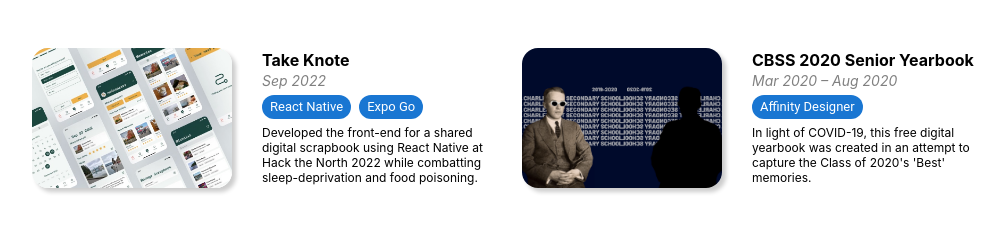
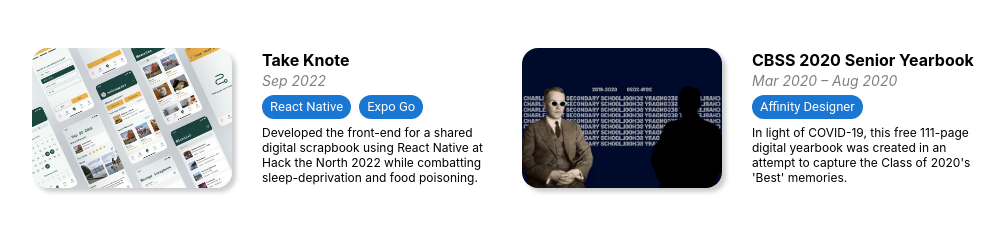
Before and after one commit to tarynwou/me, a Next.js app in the folder nextjs-blog/: page / in a window 1280 px wide. Shown: the part 4077-4312 px from the top of the page, without its empty margins (128-1133 px from the left). Built offline with nearby package versions, Linux system fonts and the light colour scheme.

Commit message:
changed nwPlus description

```diff
--- a/nextjs-blog/components/Portfolio.tsx
+++ b/nextjs-blog/components/Portfolio.tsx
@@ -42,7 +42,7 @@
 					imgSrc="/images/cbss-yearbook.png"
 					projectUrl="https://drive.google.com/file/d/1NoC3PIEn6J_FA206PSI2UfJgesn0F67z/view?usp=sharing"
 					projectDate="Mar 2020 – Aug 2020"
-					projectDescription="In light of COVID-19, this free digital yearbook was created in
+					projectDescription="In light of COVID-19, this free 111-page digital yearbook was created in
 					an attempt to capture the Class of 2020's 'Best' memories."
 					projectTechnologies={["Affinity Designer"]}
 				/>
--- a/nextjs-blog/components/VolunteerExperience.tsx
+++ b/nextjs-blog/components/VolunteerExperience.tsx
@@ -24,7 +24,7 @@
 						experienceStartDate="Mar 2023"
 						experienceEndDate="Present"
 						experienceDescription={[
-							"Oversee 50 members to organize Western Canada's largest hackathons",
+							"Delivered inclusive and immersive hackathon experiences by overseeing a 50-member team, facilitating operations, leading hiring efforts, advising funding activities, cultivating strategic partnerships in the UBC community, and participating in UBC Computer Science discussions.",
 						]}
 					></ExperienceBlurb>
 					<ExperienceBlurb
```
